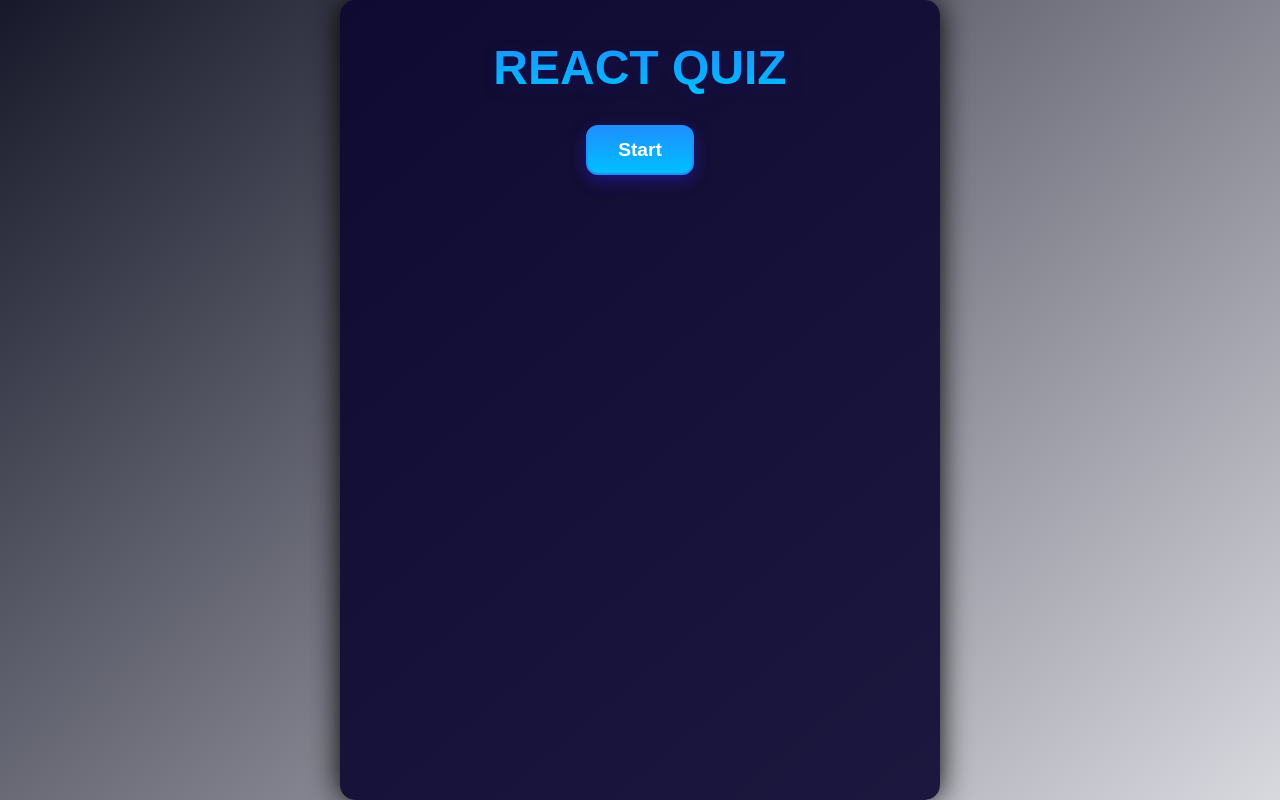
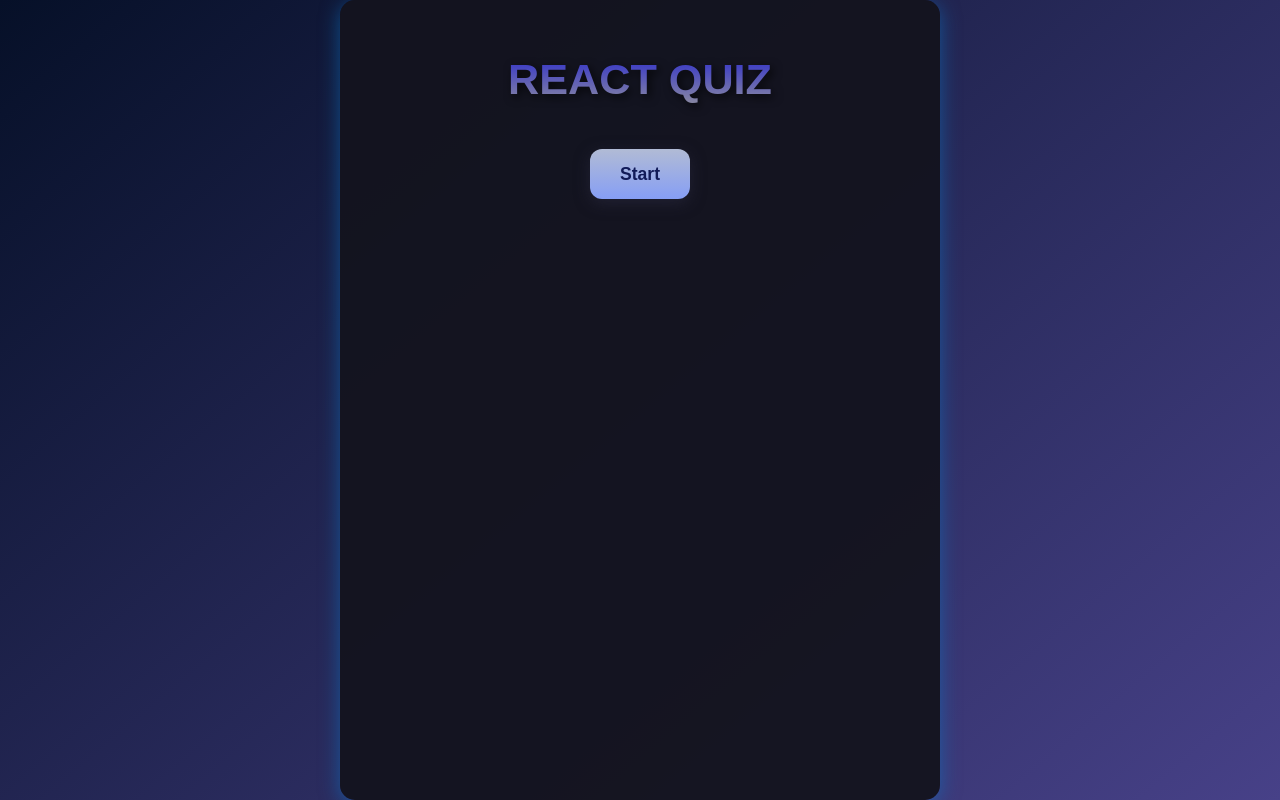
Before and after one commit to moon-11/quiz, a React (Vite) app: page / in a window 1280 px wide. Built offline with nearby package versions, Linux system fonts and the light colour scheme.

Commit message:
feat: page styles

```diff
--- /dev/null
+++ b/src/Global/globalStyles.ts
@@ -0,0 +1,122 @@
+import { createGlobalStyle } from "styled-components";
+
+export const GlobalStyles = createGlobalStyle`
+  html, body {
+    height: 100%;
+    width: 100%;
+    margin: 0;
+    padding: 0;
+    font-family: 'Catamaran', sans-serif;
+    background: linear-gradient(140deg, #00154a, #07a1c7ff);
+    display: flex;
+    justify-content: center;
+    align-items: center;
+    overflow: hidden;
+  }
+  *, *::before, *::after {
+    margin: 0;
+    padding: 0;
+    box-sizing: border-box;
+  }
+
+  body {
+    font-family: 'Poppins', Sans-Serif;
+    background-color: #121212;
+    color: #e0e0e0;
+    line-height: 1.6;
+    display: flex;
+    justify-content: center;
+    align-items: center;
+    min-height: 100vh;
+    overflow: hidden;
+    padding: 20px;
+  }
+
+
+  @media (max-width: 768px) {
+    body {
+      line-height: 1.4;
+    }
+
+    h1, h2, h3, h4, h5, h6 {
+      font-size: 1.2rem;
+    }
+
+    button {
+      padding: 8px 16px;
+      font-size: 0.9rem;
+    }
+
+    input, textarea {
+      padding: 8px;
+    }
+  }
+
+  @media (max-width: 480px) {
+    body {
+      padding: 15px;
+      text-align: center;
+    }
+
+    h1, h2, h3, h4, h5, h6 {
+      font-size: 1rem;
+    }
+
+    button {
+      padding: 6px 12px;
+      font-size: 0.85rem;
+    }
+
+    input, textarea {
+      padding: 6px;
+    }
+  }
+
+
+  h1, h2, h3, h4, h5, h6 {
+    color: #f2f2f2;
+    font-weight: 600;
+    margin-bottom: 1rem;
+    transition: font-size 0.3s ease;
+  }
+
+
+  a {
+    color: #1e90ff;
+    text-decoration: none;
+    transition: color 0.3s ease;
+
+    &:hover {
+      color: #00bfff;
+    }
+  }
+
+
+  button {
+    font-family: inherit;
+    cursor: pointer;
+    border: none;
+    background: #333;
+    color: #fff;
+    padding: 10px 20px;
+    border-radius: 5px;
+    transition: background 0.3s ease;
+
+    &:hover {
+      background: #444;
+    }
+
+    &:active {
+      background: #555;
+    }
+  }
+
+  input, textarea {
+    font-family: inherit;
+    border: 1px solid #555;
+    border-radius: 4px;
+    padding: 10px;
+    background: #222;
+    color: #e0e0e0;
+  }
+`;
--- a/src/components/Questions/styles.ts
+++ b/src/components/Questions/styles.ts
@@ -2,20 +2,52 @@ import styled from "styled-components";
 
 export const Wrapper = styled.div`
   max-width: 1100px;
-  background: rgba(12, 6, 48, 0.9);
+  background: rgba(4, 4, 16, 0.46);
   border-radius: 12px;
-  border: 3px solid #1e90ff;
+  border: 2px solid #1a62bb;
   padding: 30px;
-  width: 500px;
-  height: 500px;
-  box-shadow: 0px 10px 30px rgba(0, 35, 230, 0.7);
+  width: 90%;
+  height: auto;
+  max-height: 80vh;
+  overflow-y: auto;
+  box-shadow: 0px 8px 25px rgba(0, 50, 200, 0.6);
   text-align: center;
   margin: 20px auto;
+  scroll-behavior: smooth;
+
+  &::-webkit-scrollbar {
+    width: 8px;
+  }
+
+  &::-webkit-scrollbar-track {
+    background: rgba(255, 255, 255, 0.1);
+    border-radius: 10px;
+  }
+
+  &::-webkit-scrollbar-thumb {
+    background: #012556;
+    border-radius: 10px;
+    transition: background 0.3s;
+  }
+
+  &::-webkit-scrollbar-thumb:hover {
+    background: #02307b;
+  }
 
   p {
     font-size: 1.1rem;
-    color: #e0e0e0;
-    margin: 0;
+    color: #cdd7d6;
+    margin: 1rem 0;
+  }
+
+  @media (max-width: 768px) {
+    padding: 25px;
+    width: 95%;
+    max-height: 90vh;
+  }
+
+  @media (max-width: 480px) {
+    padding: 20px;
   }
 `;
 
@@ -27,7 +59,7 @@ type ButtonWrapperProps = {
 export const ButtonWrapper = styled.div<ButtonWrapperProps>`
   display: flex;
   flex-direction: column;
-  gap: 8px;
+  gap: 10px;
 
   button {
     user-select: none;
@@ -37,26 +69,40 @@ export const ButtonWrapper = styled.div<ButtonWrapperProps>`
     margin: 8px 0;
     background: ${({ $correct, $userClicked }) =>
       $correct
-        ? "linear-gradient(90deg, #478d18, #074d1c)"
+        ? "linear-gradient(90deg, #3a9e23, #0a6628)"
         : !$correct && $userClicked
-        ? "linear-gradient(90deg, #880512, #7e0422)"
-        : "linear-gradient(90deg, #008cff, #2560e0)"};
+        ? "linear-gradient(90deg, #a81b26, #6f0913)"
+        : "linear-gradient(90deg, #20335f, #203a97)"};
     border: none;
-    border-radius: 12px;
-    color: #fff;
+    border-radius: 10px;
+    color: #f0f0f0;
     font-weight: bold;
-    box-shadow: 0px 4px 12px rgba(6, 20, 216, 0.733);
+    box-shadow: 0px 5px 12px rgba(0, 30, 180, 0.5);
     transition: background 0.3s, transform 0.2s, box-shadow 0.3s;
+
+    &:hover {
+      transform: scale(1.02);
+    }
 
     &:active {
       background: ${({ $correct, $userClicked }) =>
         $correct
-          ? "linear-gradient(90deg, #1ea811, #177c35)"
+          ? "linear-gradient(90deg, #1e9a11, #145721)"
           : !$correct && $userClicked
-          ? "linear-gradient(90deg, #8b1818, #c0190d)"
-          : "linear-gradient(90deg, #006eff, #002ab3)"};
-      transform: scale(1);
-      box-shadow: 0px 4px 12px rgba(0, 162, 255, 0.623);
+          ? "linear-gradient(90deg, #8d1e1e, #4d0c11)"
+          : "linear-gradient(90deg, #2a4790, #14286e)"};
+      transform: scale(0.98);
+      box-shadow: 0px 4px 10px rgba(0, 46, 114, 0.5);
+    }
+
+    @media (max-width: 768px) {
+      font-size: 0.9rem;
+      height: 45px;
+    }
+
+    @media (max-width: 480px) {
+      font-size: 0.85rem;
+      height: 40px;
     }
   }
 `;
--- a/src/main.tsx
+++ b/src/main.tsx
@@ -1,5 +1,12 @@
 import ReactDOM from "react-dom/client";
+
+import { GlobalStyles } from "./Global/globalStyles.ts";
 import { Home } from "./pages/Home/index.tsx";
 import "./utils/i18n.ts";
 
-ReactDOM.createRoot(document.getElementById("root")!).render(<Home />);
+ReactDOM.createRoot(document.getElementById("root")!).render(
+  <>
+    <GlobalStyles />
+    <Home />
+  </>
+);
--- a/src/pages/Home/styles.ts
+++ b/src/pages/Home/styles.ts
@@ -3,16 +3,14 @@ import styled, { createGlobalStyle } from "styled-components";
 export const GlobalStyle = createGlobalStyle`
   html, body {
     height: 100%;
+    width: 100%;
     margin: 0;
     padding: 0;
-  }
-
-  body {
-    background: linear-gradient(140deg, #171829, #d8d8df);
+    font-family: 'Catamaran', sans-serif;
+    background: linear-gradient(140deg, #061028, #474188ff);
     display: flex;
     justify-content: center;
     align-items: center;
-    font-family: 'Catamaran', sans-serif;
     overflow: hidden;
   }
 
@@ -25,65 +23,103 @@ export const Wrapper = styled.div`
   display: flex;
   flex-direction: column;
   align-items: center;
-  background: rgba(12, 6, 48, 0.9);
+  background: rgba(20, 20, 30, 0.95);
   border-radius: 15px;
-  padding: 20px;
+  padding: 25px;
   width: 600px;
   height: 800px;
-  box-shadow: 0px 0px 30px rgba(0, 0, 0, 0.986);
+  box-shadow: 0px 4px 20px rgba(12, 116, 196, 0.6);
   overflow: hidden;
 
   > p {
-    color: #c0c0c0;
-    font-size: 1.2rem;
+    color: #a0a0b3;
+    font-size: 1rem;
     margin: 0;
   }
 
   .score {
-    color: #adb2b6;
-    font-size: 2.5rem;
-    margin: 10px 0;
+    color: #dcdcdc;
+    font-size: 2rem;
+    margin: 15px 0;
     font-weight: bold;
   }
 
   h1 {
     font-family: "Fascinate Inline", sans-serif;
-    background-image: linear-gradient(180deg, #1e90ff, #00bfff);
+    background-image: linear-gradient(180deg, #1e1ed4, #9a9999);
     background-clip: text;
     color: transparent;
-    font-size: 3rem;
+    font-size: 2.7rem;
     text-align: center;
     margin: 20px 0;
-    filter: drop-shadow(3px 3px 7px rgba(17, 16, 112, 0.5));
+    filter: drop-shadow(3px 3px 5px rgba(0, 0, 0, 0.7));
   }
 
   .start,
   .next {
     cursor: pointer;
-    background: linear-gradient(180deg, #1e90ff, #00bfff);
-    border: 2px solid #1e90ff;
-    box-shadow: 0px 5px 15px rgba(41, 29, 214, 0.5);
+    background: linear-gradient(180deg, #b1bbd5, #869ef5);
+    border: none;
+    box-shadow: 0px 4px 15px rgba(41, 41, 64, 0.6);
     border-radius: 12px;
     height: 50px;
-    margin: 10px 0;
+    margin: 15px 0;
     padding: 0 30px;
-    font-size: 1.2rem;
-    color: #fff;
+    font-size: 1.1rem;
+    color: #111a58;
     font-weight: bold;
-    transition: background 0.3s, transform 0.3s;
+    transition: all 0.3s ease;
 
     &:hover {
-      background: linear-gradient(180deg, #00bfff, #1e90ff);
+      background: linear-gradient(180deg, #0629ab, #a3c9d4);
       transform: scale(1.05);
     }
 
     &:active {
-      background: linear-gradient(180deg, #1e90ff, #00bfff);
       transform: scale(0.95);
     }
   }
 
   .start {
-    max-width: 220px;
+    max-width: 200px;
+  }
+
+  @media (max-width: 768px) {
+    width: 80%;
+    height: 70vh;
+
+    h1 {
+      font-size: 2.2rem;
+    }
+
+    .score {
+      font-size: 1.8rem;
+    }
+
+    .start,
+    .next {
+      font-size: 1rem;
+      padding: 0 20px;
+    }
+  }
+
+  @media (max-width: 480px) {
+    width: 90%;
+    height: 60vh;
+    padding: 20px;
+
+    h1 {
+      font-size: 1.8rem;
+    }
+
+    .score {
+      font-size: 1.5rem;
+    }
+
+    .start,
+    .next {
+      font-size: 0.9rem;
+      height: 45px;
+    }
   }
 `;
```
